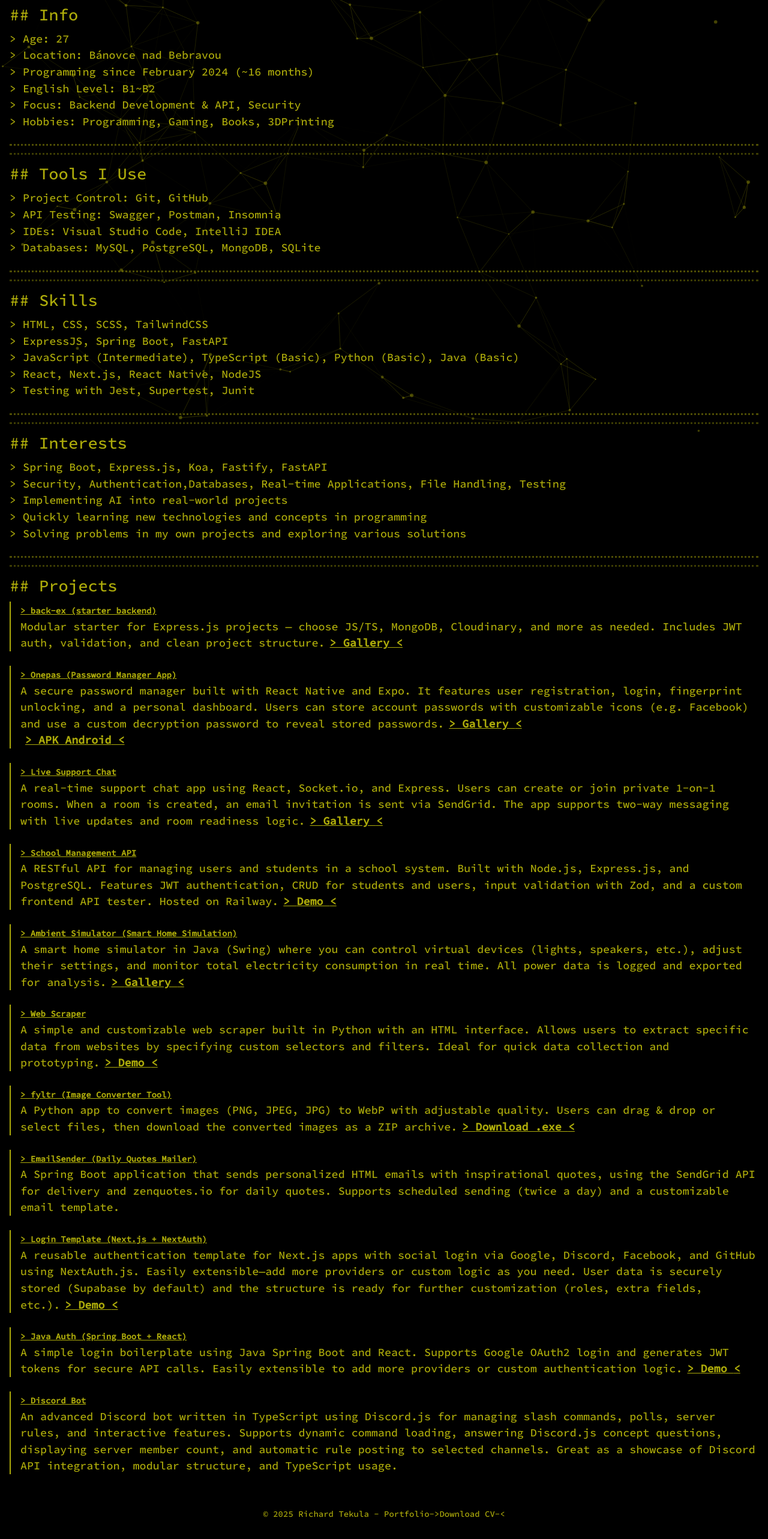
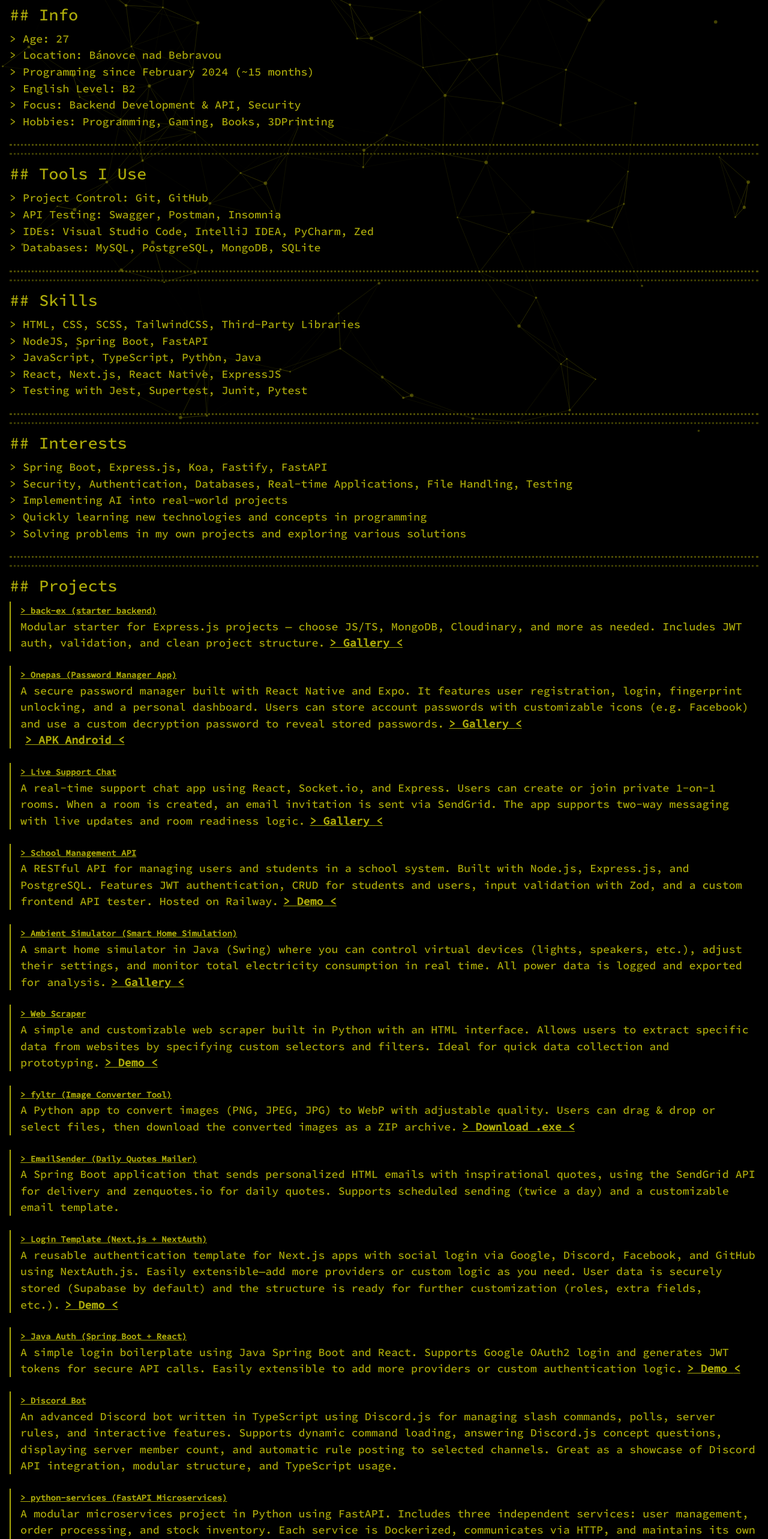
Before and after one commit to FoxerBN/portfolio, a Next.js app: page /Richard-Tekula-CV.pdf in a window 1280 px wide. Shown: the part 80-2646 px from the top of the page at 60% size. Built offline with nearby package versions, Linux system fonts and the light colour scheme.

Commit message:
added python-services, script for month of coding & small adjustments

```diff
--- a/components/Header.tsx
+++ b/components/Header.tsx
@@ -19,7 +19,7 @@
       <div className="container mx-auto flex items-center justify-between">
         <h1 className="text-2xl font-bold relative overflow-hidden shiny-text">
           Richard Tekula
-          <span className={`block text-[12px] font-normal ${pressStart2P.className} p-1 shiny-reveal`}>
+          <span className={`block text-[12px] ml-3 font-normal ${pressStart2P.className} p-1 shiny-reveal`}>
             Full-Stack Developer
           </span>
         </h1>
--- a/locales/en.json
+++ b/locales/en.json
@@ -4,8 +4,8 @@
     "title": "## Info",
     "age": "Age: 27",
     "location": "Location: Bánovce nad Bebravou",
-    "programming": "Programming since February 2024 (~16 months)",
-    "english": "English Level: B1~B2",
+    "programming": "Programming since February 2024",
+    "english": "English Level: B2",
     "focus": "Focus: Backend Development & API, Security",
     "hobby": "Hobbies: Programming, Gaming, Books, 3DPrinting"
   },
@@ -13,21 +13,21 @@
     "title": "## Tools I Use",
     "projectControl": "Project Control: Git, GitHub",
     "apiTesting": "API Testing: Swagger, Postman, Insomnia",
-    "ide": "IDEs: Visual Studio Code, IntelliJ IDEA",
+    "ide": "IDEs: Visual Studio Code, IntelliJ IDEA, PyCharm, Zed",
     "databases": "Databases: MySQL, PostgreSQL, MongoDB, SQLite"
   },
   "skills": {
     "title": "## Skills",
-    "frontend": "HTML, CSS, SCSS, TailwindCSS",
-    "backend": "ExpressJS, Spring Boot, FastAPI",
-    "languages": "JavaScript (Intermediate), TypeScript (Basic), Python (Basic), Java (Basic)",
-    "frameworks": "React, Next.js, React Native, NodeJS",
-    "testing": "Testing with Jest, Supertest, Junit"
+    "frontend": "HTML, CSS, SCSS, TailwindCSS, Third-Party Libraries",
+    "backend": "NodeJS, Spring Boot, FastAPI",
+    "languages": "JavaScript, TypeScript, Python, Java",
+    "frameworks": "React, Next.js, React Native, ExpressJS",
+    "testing": "Testing with Jest, Supertest, Junit, Pytest"
   },
   "interests": {
     "title": "## Interests",
     "frameworks": "Spring Boot, Express.js, Koa, Fastify, FastAPI",
-    "focus": "Security, Authentication,Databases, Real-time Applications, File Handling, Testing",
+    "focus": "Security, Authentication, Databases, Real-time Applications, File Handling, Testing",
     "ai": "Implementing AI into real-world projects",
     "growth": "Quickly learning new technologies and concepts in programming",
     "problemSolving": "Solving problems in my own projects and exploring various solutions"
@@ -77,6 +77,10 @@
     "discordBot": {
       "name": "Discord Bot",
       "desc": "An advanced Discord bot written in TypeScript using Discord.js for managing slash commands, polls, server rules, and interactive features. Supports dynamic command loading, answering Discord.js concept questions, displaying server member count, and automatic rule posting to selected channels. Great as a showcase of Discord API integration, modular structure, and TypeScript usage."
+    },
+    "pythonServices": {
+      "name": "python-services (FastAPI Microservices)",
+      "desc": "A modular microservices project in Python using FastAPI. Includes three independent services: user management, order processing, and stock inventory. Each service is Dockerized, communicates via HTTP, and maintains its own database. Suitable for learning, prototyping, or as a base for e-commerce/logistics systems. Features REST APIs, JWT authentication, logging, and health-check endpoints."
     }
   }
 }
--- a/locales/sk.json
+++ b/locales/sk.json
@@ -4,8 +4,8 @@
     "title": "## Info",
     "age": "Vek: 27",
     "location": "Miesto: Bánovce nad Bebravou",
-    "programming": "Programujem od februára 2024 (~16 mesiacov)",
-    "english": "Úroveň angličtiny: B1~B2",
+    "programming": "Programujem od februára 2024",
+    "english": "Úroveň angličtiny: B2",
     "focus": "Zameranie: Backend Development, API & Security",
     "hobby": "Hobby: Programovanie, Hry, Knihy, 3DPrint"
   },
@@ -13,21 +13,21 @@
     "title": "## Nástroje, ktoré používam",
     "projectControl": "Správa projektov: Git, GitHub",
     "apiTesting": "Testovanie API: Swagger, Postman, Insomnia",
-    "ide": "Vývojové prostredia: Visual Studio Code, IntelliJ IDEA",
+    "ide": "Vývojové prostredia: Visual Studio Code, IntelliJ IDEA, PyCharm, Zed",
     "databases": "Databázy: MySQL, PostgreSQL, MongoDB, SQLite"
   },
   "skills": {
     "title": "## Zručnosti",
-    "frontend": "HTML, CSS, SCSS, TailwindCSS",
-    "backend": "ExpressJS, Spring Boot, FastAPI",
-    "languages": "JavaScript (Pokročilý), TypeScript (Základy), Python (Základy), Java (Základy)",
-    "frameworks": "React, Next.js, React Native, NodeJS",
-    "testing": "Testovanie s Jest, Supertest, Junit"
+    "frontend": "HTML, CSS, SCSS, TailwindCSS, Third-party knižnice",
+    "backend": "NodeJS, Spring Boot, FastAPI",
+    "languages": "JavaScript, TypeScript, Python, Java",
+    "frameworks": "React, Next.js, React Native, ExpressJS",
+    "testing": "Testovanie s Jest, Supertest, Junit, Pytest"
   },
   "interests": {
     "title": "## Záujmy",
     "frameworks": "Spring Boot, Express.js, Koa, Fastify, FastAPI",
-    "focus": "Bezpečnosť, Autentifikácia,Databázy, Real-time aplikácie, Práca so súbormi, Testovanie",
+    "focus": "Bezpečnosť, Autentifikácia, Databázy, Real-time aplikácie, Práca so súbormi, Testovanie",
     "ai": "Implementácia AI do reálnych projektov",
     "growth": "Rýchlo sa učím nové technológie a koncepty v programovaní",
     "problemSolving": "Riešenie problémov vo vlastných projektoch a skúmanie rôznych riešení"
@@ -77,6 +77,10 @@
     "discordBot": {
       "name": "Discord Bot",
       "desc": "Pokročilý Discord bot napísaný v TypeScripte, ktorý využíva Discord.js na správu slash príkazov, ankiet, pravidiel, a ďalších interaktívnych funkcií. Podporuje dynamické načítavanie príkazov, odpovedanie na otázky o Discord.js, zobrazovanie počtu členov v serveri, a automatické rozosielanie pravidiel do vybraných kanálov. Vhodné ako ukážka práce s API Discordu, modulárnou štruktúrou a TypeScriptom."
+    },
+    "pythonServices": {
+      "name": "python-services (Mikroslužby vo FastAPI)",
+      "desc": "Projekt modulárnych mikroslužieb v Pythone postavený na FastAPI. Obsahuje tri samostatné služby: správu používateľov, objednávok a skladových zásob. Každá služba je samostatne nasaditeľná (Docker), komunikuje cez HTTP a má vlastnú databázu. Je vhodný na učenie, prototypovanie alebo ako základ pre e-commerce/logistické systémy. Podporuje REST API, JWT autentifikáciu, logging a health-check endpointy."
     }
   }
 }
--- a/sections/Info.tsx
+++ b/sections/Info.tsx
@@ -4,14 +4,14 @@
 
 export default function Info() {
   const { t } = useTranslation();
-
+  const monthsSinceStart = new Date().getMonth() - 2 + (new Date().getFullYear() - 2024) * 12;
   return (
     <>
       <h2 className="text-xl mb-2">{t('info.title')}</h2>
       <ul className="mb-6">
         <li>{">"} {t('info.age')}</li>
         <li>{">"} {t('info.location')}</li>
-        <li>{">"} {t('info.programming')}</li>
+        <li>{">"} {t('info.programming')} (~{monthsSinceStart} months)</li>
         <li>{">"} {t('info.english')}</li>
         <li>{">"} {t('info.focus')}</li>
         <li>{">"} {t('info.hobby')}</li>
--- a/sections/Projects.tsx
+++ b/sections/Projects.tsx
@@ -274,6 +274,24 @@
         </ul>
       </div>
 
+      <div className="border-l-2 pl-4 mb-6">
+        <ul className="mb-6">
+          <li>
+            <Link
+              href="https://github.com/FoxerBN/python-services"
+              target="_blank"
+            >
+              <strong className="underline text-sm">
+                {"> "}
+                {t("projects.pythonServices.name")}
+              </strong>
+            </Link>
+            <br />
+            {t("projects.pythonServices.desc")}
+          </li>
+        </ul>
+      </div>
+
       <Slideshow
         photos={openGallery ? galleries[openGallery] : []}
         folder={openGallery ?? ""}
```
